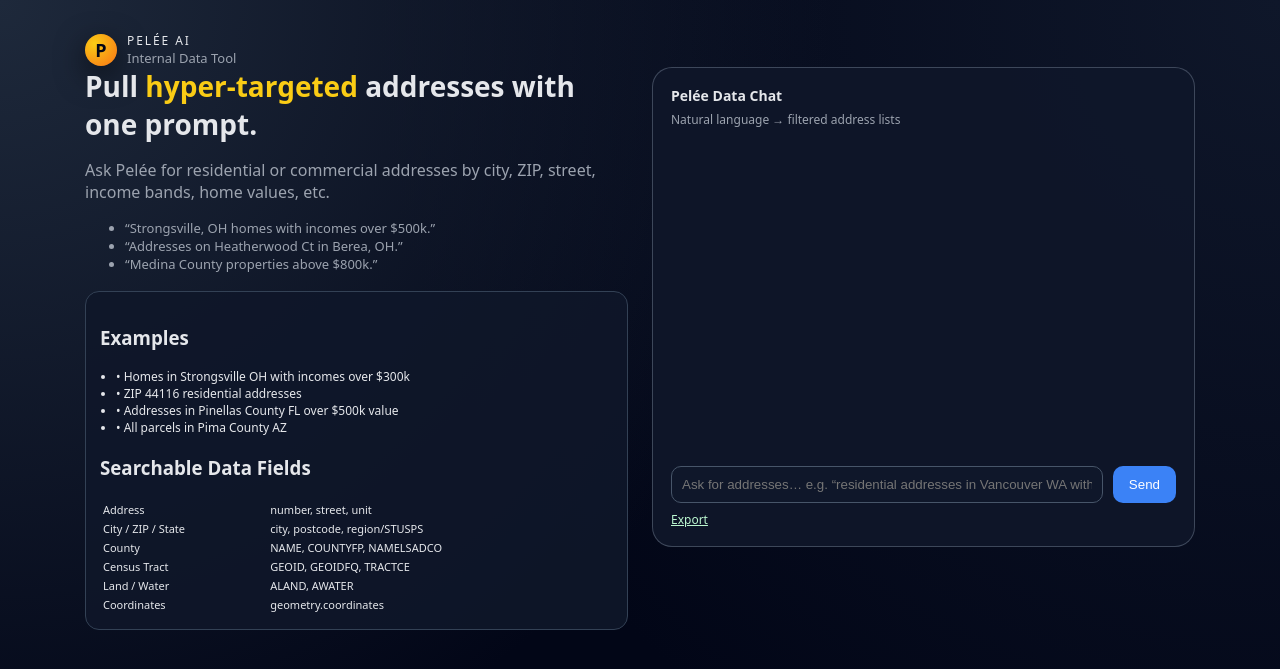
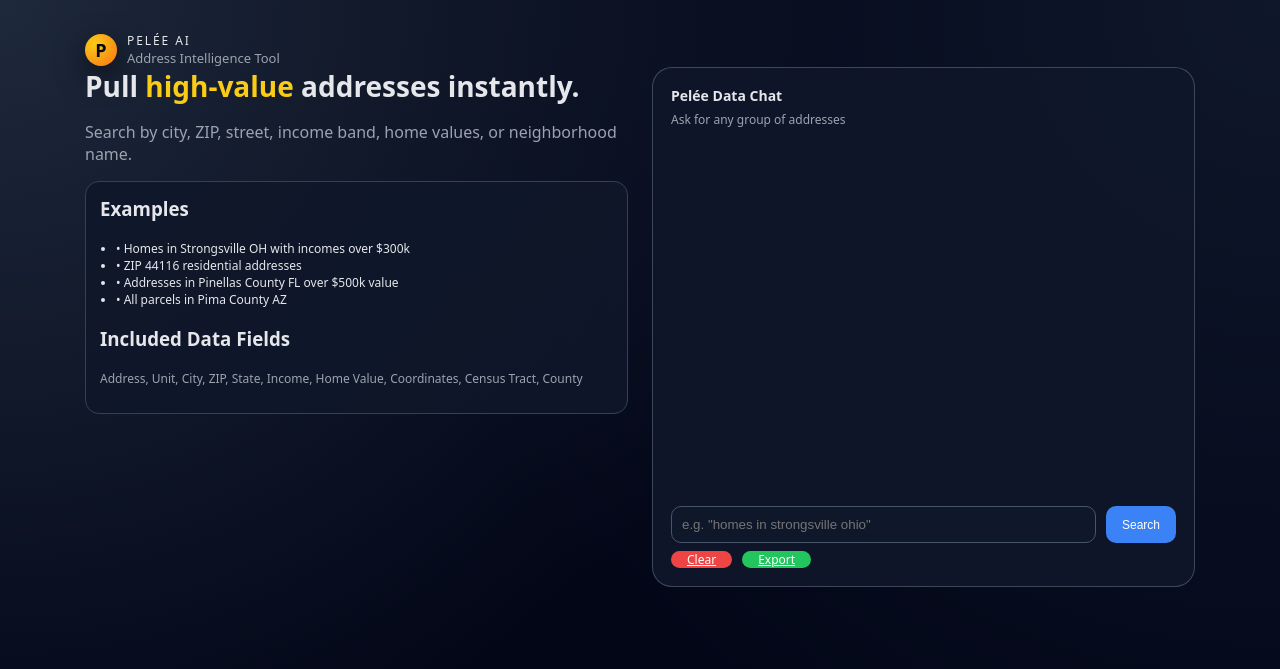
Before and after one commit to ccjackb22/Pelee.Residential, a Flask app: template templates/index.html in a window 1280 px wide. Shown: the top 669 px of the page. Run offline with Flask 3, Linux system fonts and the light colour scheme; the template is opened without the code that fills it, so the values that code supplies are empty.

Commit message:
Update index.html

```diff
--- a/templates/index.html
+++ b/templates/index.html
@@ -19,7 +19,7 @@
 
         .page { max-width: 1150px; margin: 0 auto; padding: 32px 20px 40px; }
 
-        /* ----- HEADER ----- */
+        /* HEADER */
         .brand { display: flex; align-items: center; gap: 10px; }
         .brand-logo {
             width: 32px; height: 32px; border-radius: 999px;
@@ -28,64 +28,98 @@
             font-weight: 800; font-size: 18px; color: #020617;
             box-shadow: 0 10px 30px rgba(0,0,0,0.6);
         }
-        .brand-name { font-size: 12px; letter-spacing: 0.16em; text-transform: uppercase; }
+        .brand-name {
+            font-size: 12px;
+            letter-spacing: 0.16em;
+            text-transform: uppercase;
+        }
 
-        /* ----- LAYOUT ----- */
+        /* LAYOUT */
         .hero { display: grid; grid-template-columns: 1fr 1fr; gap: 24px; }
-        .left-card { background: rgba(15,23,42,0.9); padding: 14px; border-radius: 14px; border: 1px solid #334155; }
+        .left-card {
+            background: rgba(15,23,42,0.9);
+            padding: 14px;
+            border-radius: 14px;
+            border: 1px solid #334155;
+        }
 
-        /* ----- CHAT UI ----- */
+        /* CHAT CARD */
         .chat-card {
-            height: 480px; display: flex; flex-direction: column;
+            height: 520px;
+            display: flex;
+            flex-direction: column;
             background: rgba(15,23,42,0.95);
-            border-radius: 20px; padding: 18px;
+            border-radius: 20px;
+            padding: 18px;
             border: 1px solid rgba(148,163,184,0.35);
         }
+
         #chatbox { flex: 1; overflow-y: auto; padding: 8px 4px; font-size: 13px; }
-        .msg { margin-bottom: 10px; }
-        .bubble {
-            display: inline-block; padding: 8px 11px; border-radius: 14px;
-            max-width: 85%; line-height: 1.4;
-        }
-        .bubble-user {
-            background: #1d4ed8; color: #e5e7eb;
-            margin-left: auto; border-bottom-right-radius: 4px;
-        }
-        .bubble-assistant {
-            background: #020617; color: #e5e7eb;
-            border: 1px solid #334155; border-bottom-left-radius: 4px;
+
+        .result-item {
+            border-bottom: 1px solid #334155;
+            padding: 6px 0;
+            font-size: 12px;
         }
 
-        /* Input Row */
-        .input-row { display: flex; gap: 10px; margin-top: 10px; }
-        #userInput {
-            flex: 1; padding: 10px; border-radius: 10px;
-            border: 1px solid #475569; background: #0f172a; color: white;
-        }
-        #sendBtn {
-            padding: 0 16px; border-radius: 10px;
-            background: #3b82f6; border: none; color: white; cursor: pointer;
+        .input-row {
+            display: flex;
+            gap: 10px;
+            margin-top: 10px;
         }
 
-        /* Loading bar */
+        #userInput {
+            flex: 1;
+            padding: 10px;
+            border-radius: 10px;
+            border: 1px solid #475569;
+            background: #0f172a;
+            color: white;
+        }
+
+        #sendBtn,
+        #clearBtn,
+        #exportBtn {
+            padding: 0 16px;
+            border-radius: 10px;
+            background: #3b82f6;
+            border: none;
+            color: white;
+            cursor: pointer;
+            font-size: 12px;
+        }
+
+        #clearBtn { background: #ef4444; }
+        #exportBtn { background: #22c55e; }
+
+        #top-buttons {
+            display: flex;
+            gap: 10px;
+            margin-top: 8px;
+        }
+
         #loadingBar {
-            width: 100%; height: 4px;
+            width: 100%;
+            height: 4px;
             background: rgba(255,255,255,0.15);
-            margin-top: 8px; overflow: hidden;
-            border-radius: 4px; display: none;
+            margin-bottom: 8px;
+            overflow: hidden;
+            border-radius: 4px;
+            display: none;
         }
+
         #loadingBar div {
-            width: 0%; height: 100%; background: #3b82f6;
+            width: 0%;
+            height: 100%;
+            background: #3b82f6;
             animation: loadAnim 1.2s infinite linear;
         }
+
         @keyframes loadAnim {
             0% { width: 0%; }
             50% { width: 80%; }
             100% { width: 0%; }
         }
-
-        /* Results */
-        .result-item { border-top: 1px solid #334155; padding: 8px 0; font-size: 12px; }
     </style>
 </head>
 
@@ -96,27 +130,24 @@
             <div class="brand-logo">P</div>
             <div>
                 <div class="brand-name">PELÉE AI</div>
-                <div style="font-size:13px;color:#9ca3af;">Internal Data Tool</div>
+                <div style="font-size:13px;color:#9ca3af;">Address Intelligence Tool</div>
             </div>
         </div>
     </header>
 
-    <!-- MAIN GRID -->
     <section class="hero">
 
-        <!-- LEFT: TEXT + EXAMPLES -->
+        <!-- LEFT SIDE -->
         <div>
-            <h1 style="font-size:28px;margin:0 0 12px;">Pull <span style="color:#facc15;">hyper-targeted</span> addresses with one prompt.</h1>
-            <p style="color:#9ca3af;">Ask Pelée for residential or commercial addresses by city, ZIP, street, income bands, home values, etc.</p>
-
-            <ul style="font-size:13px;color:#9ca3af; margin-bottom:18px;">
-                <li>“Strongsville, OH homes with incomes over $500k.”</li>
-                <li>“Addresses on Heatherwood Ct in Berea, OH.”</li>
-                <li>“Medina County properties above $800k.”</li>
-            </ul>
+            <h1 style="font-size:28px;margin:0 0 12px;">
+                Pull <span style="color:#facc15;">high-value</span> addresses instantly.
+            </h1>
+            <p style="color:#9ca3af;">
+                Search by city, ZIP, street, income band, home values, or neighborhood name.
+            </p>
 
             <div class="left-card">
-                <h3>Examples</h3>
+                <h3 style="margin-top:0;">Examples</h3>
                 <ul style="font-size:12px;margin:0 0 10px;padding-left:16px;">
                     <li>• Homes in Strongsville OH with incomes over $300k</li>
                     <li>• ZIP 44116 residential addresses</li>
@@ -124,35 +155,37 @@
                     <li>• All parcels in Pima County AZ</li>
                 </ul>
 
-                <h3>Searchable Data Fields</h3>
-                <table style="font-size:11px;width:100%;margin-top:6px;">
-                    <tr><td>Address</td><td>number, street, unit</td></tr>
-                    <tr><td>City / ZIP / State</td><td>city, postcode, region/STUSPS</td></tr>
-                    <tr><td>County</td><td>NAME, COUNTYFP, NAMELSADCO</td></tr>
-                    <tr><td>Census Tract</td><td>GEOID, GEOIDFQ, TRACTCE</td></tr>
-                    <tr><td>Land / Water</td><td>ALAND, AWATER</td></tr>
-                    <tr><td>Coordinates</td><td>geometry.coordinates</td></tr>
-                </table>
+                <h3>Included Data Fields</h3>
+                <p style="font-size:12px;color:#9ca3af;">
+                    Address, Unit, City, ZIP, State, Income, Home Value, Coordinates, Census Tract, County
+                </p>
             </div>
         </div>
 
-        <!-- RIGHT: CHAT UI -->
+        <!-- RIGHT SIDE: CHAT -->
         <div>
             <div class="chat-card">
-                <div style="font-size:14px;font-weight:600; margin-bottom:6px;">Pelée Data Chat</div>
-                <div style="font-size:12px;color:#9ca3af;margin-bottom:8px;">Natural language → filtered address lists</div>
+
+                <div style="font-size:14px;font-weight:600; margin-bottom:6px;">
+                    Pelée Data Chat
+                </div>
+                <div style="font-size:12px;color:#9ca3af;margin-bottom:8px;">
+                    Ask for any group of addresses
+                </div>
 
                 <div id="loadingBar"><div></div></div>
 
                 <div id="chatbox">
                     {% if error %}
-                        <div class="msg"><div class="bubble bubble-assistant">Error: {{ error }}</div></div>
+                        <div class="bubble bubble-assistant" style="margin-bottom:8px;color:#f87171;">
+                            Error: {{ error }}
+                        </div>
                     {% endif %}
 
                     {% if results %}
-                        <div class="msg"><div class="bubble bubble-assistant">
+                        <div class="bubble bubble-assistant" style="margin-bottom:8px;">
                             <strong>{{ results|length }}</strong> address(es) found.
-                        </div></div>
+                        </div>
 
                         {% for r in results %}
                             <div class="result-item">
@@ -165,12 +198,16 @@
 
                 <form id="chatForm" method="POST" action="/search" class="input-row">
                     <input id="userInput" name="query"
-                           placeholder='Ask for addresses… e.g. “residential addresses in Vancouver WA with incomes over $100k”'
+                           placeholder='e.g. "homes in strongsville ohio"'
                            required>
-                    <button id="sendBtn">Send</button>
+                    <button id="sendBtn">Search</button>
                 </form>
 
-                <a href="/export" style="color:#bbf7d0;font-size:12px;margin-top:8px;">Export</a>
+                <div id="top-buttons">
+                    <a id="clearBtn" href="/clear">Clear</a>
+                    <a id="exportBtn" href="/export">Export</a>
+                </div>
+
             </div>
         </div>
 
@@ -178,7 +215,6 @@
 </div>
 
 <script>
-    // simple loading bar toggle
     const form = document.getElementById("chatForm");
     const loadingBar = document.getElementById("loadingBar");
 
```
